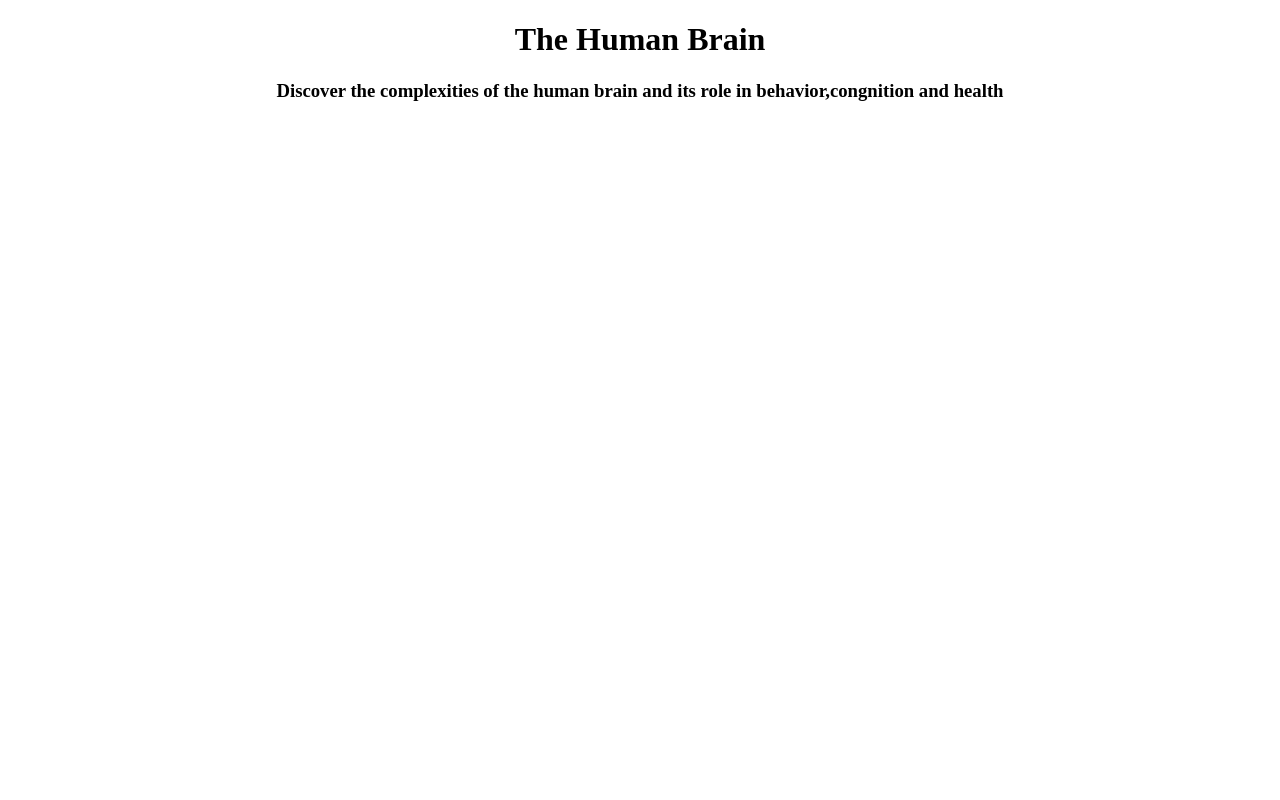
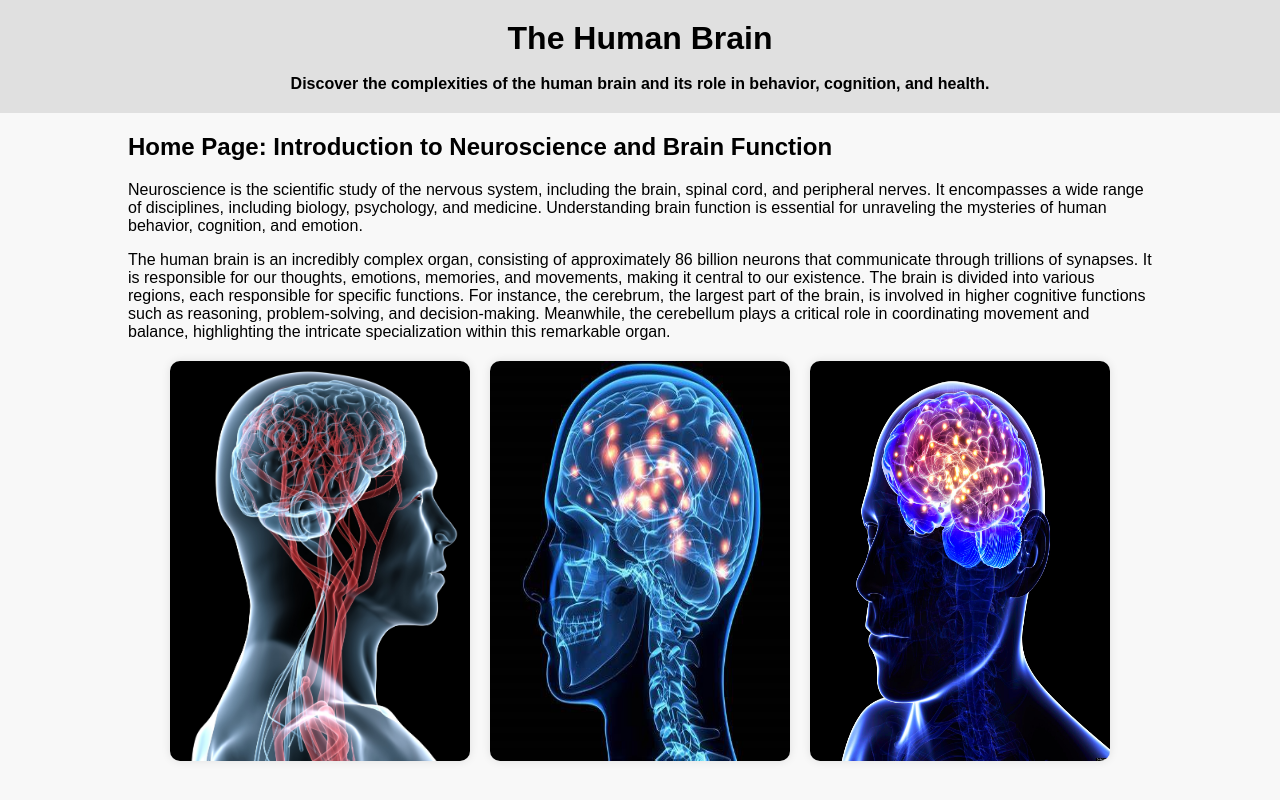
Before and after one commit to Rashenshammika/sharadha_2025_02_23, a plain HTML site: page index.html in a window 1280 px wide. Drawn offline with Linux system fonts and the light colour scheme.

Commit message:
first page finished

```diff
--- a/index.html
+++ b/index.html
@@ -3,11 +3,28 @@
 <head>
     <meta charset="UTF-8">
     <meta name="viewport" content="width=device-width, initial-scale=1.0">
-    <title>Document</title>
+    <title>The Human Brain</title>
     <link rel="stylesheet" href="style.css">
 </head>
 <body>
-    <h1 >The Human Brain</h1>
-    <h3>Discover the complexities of the human brain and its role in behavior,congnition and health</h3>
+    <div class="header">
+        <h1 class="head-label">The Human Brain</h1>
+        <br>
+        <p class="head-label">Discover the complexities of the human brain and its role in behavior, cognition, and health.</p>
+    </div>
+
+    <div class="content">
+        <h2>Home Page: Introduction to Neuroscience and Brain Function</h2>
+        <p>Neuroscience is the scientific study of the nervous system, including the brain, spinal cord, and peripheral nerves. It encompasses a wide range of disciplines, including biology, psychology, and medicine. Understanding brain function is essential for unraveling the mysteries of human behavior, cognition, and emotion.</p>
+
+        <p>The human brain is an incredibly complex organ, consisting of approximately 86 billion neurons that communicate through trillions of synapses. It is responsible for our thoughts, emotions, memories, and movements, making it central to our existence. The brain is divided into various regions, each responsible for specific functions. For instance, the cerebrum, the largest part of the brain, is involved in higher cognitive functions such as reasoning, problem-solving, and decision-making. Meanwhile, the cerebellum plays a critical role in coordinating movement and balance, highlighting the intricate specialization within this remarkable organ.</p>
+    </div>
+
+    <div class="image-section">
+        <img src="brain_image/brain1.png" >
+        <img src="brain_image/brain2.png">
+        <img src="brain_image/brain3.png">
+    </div>
+
 </body>
 </html>
--- a/style.css
+++ b/style.css
@@ -1,7 +1,42 @@
-h1{
+body {
+    font-family: Arial, sans-serif;
+    margin: 0;
+    padding: 0;
     text-align: center;
+    background-color: #f8f8f8;
 }
 
-h3{
-    text-align: center;
+.header {
+    background-color: #e0e0e0;
+    padding: 20px;
 }
+
+.head-label {
+    margin: 0;
+    font-weight: bold;
+}
+
+.content {
+    width: 80%;
+    margin: 20px auto;
+    text-align: left;
+}
+
+.image-section {
+    display: flex;
+    justify-content: center;
+    gap: 20px;
+    margin-top: 20px;
+}
+
+.image-section img {
+    width: 300px;
+    height: auto;
+    border-radius: 10px;
+    box-shadow: 0px 0px 10px rgba(0, 0, 0, 0.1);
+}
+
+.figure-caption {
+    font-style: italic;
+    margin-top: 10px;
+}
```
Also changed, not shown: brain_image/brain1.png (added), brain_image/brain2.png (added), brain_image/brain3.png (added).
